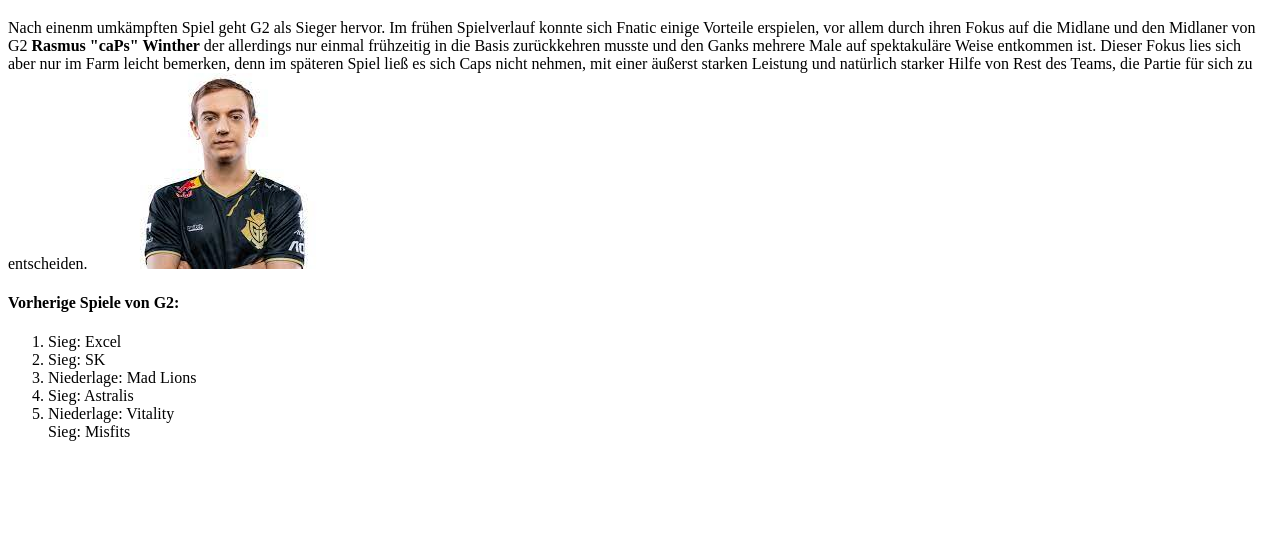
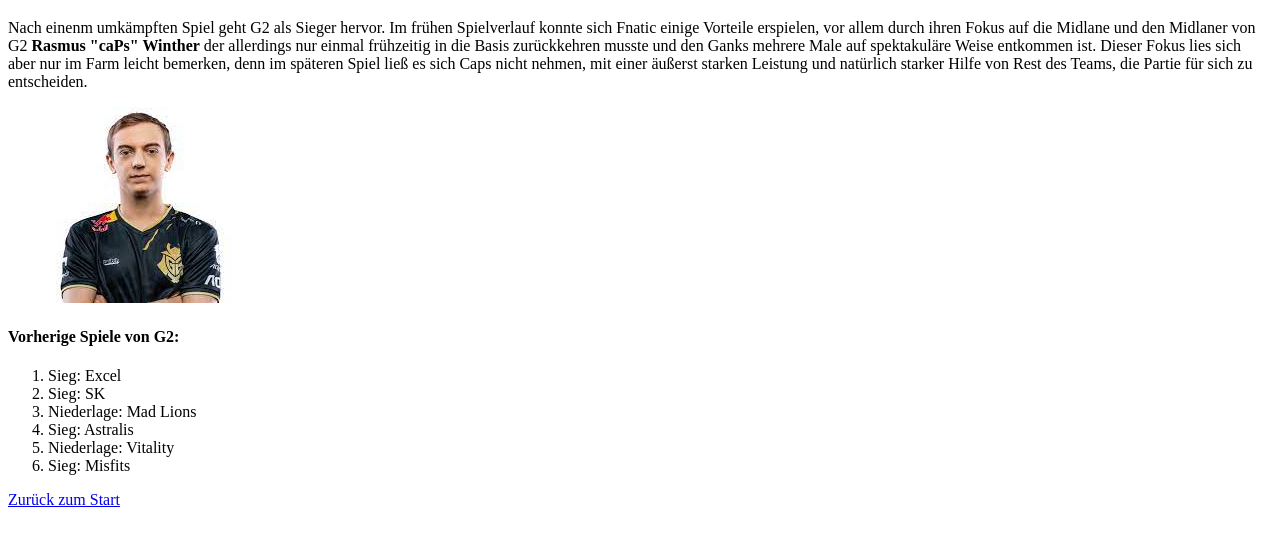
Before and after one commit to speedyMcJingles/odin-recipes, a plain HTML site: page topics/g2.html in a window 1280 px wide. Shown: the part 61-604 px from the top of the page. Drawn offline with Linux system fonts and the light colour scheme.

Commit message:
changed all 3 Sites

```diff
--- a/topics/g2.html
+++ b/topics/g2.html
@@ -16,8 +16,8 @@
         bemerken, denn im späteren Spiel ließ es sich Caps nicht nehmen, mit einer äußerst
         starken Leistung und natürlich starker Hilfe von Rest des Teams, die Partie für sich
         zu entscheiden.
-        <img src="../img/caps.jpeg" alt="Caps Portrait">
     </p>
+    <p><img src="../img/caps.jpeg" alt="Caps Portrait"></p>
     <p>
         <h4>Vorherige Spiele von G2:</h4>
         <ol>
@@ -26,8 +26,9 @@
             <li>Niederlage: Mad Lions</li>
             <li>Sieg: Astralis</li>
             <li>Niederlage: Vitality</li>
-            <l1>Sieg: Misfits</l1>
+            <li>Sieg: Misfits</li>
         </ol>
     </p>
+    <p><a href="../index.html">Zurück zum Start</a></p>
 </body>
 </html>
```
Also changed, not shown: index.html (+2 -2 lines), topics/magnus.html (+1 -0 lines).
